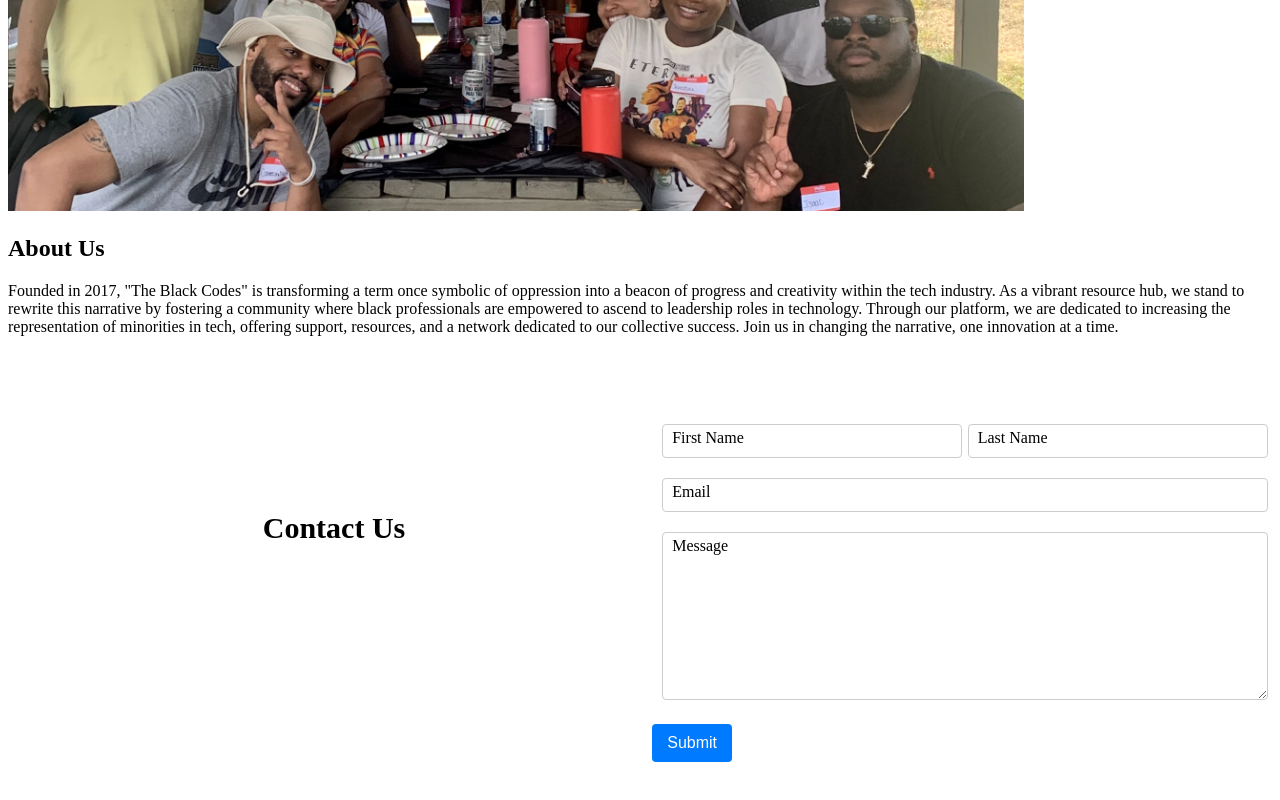
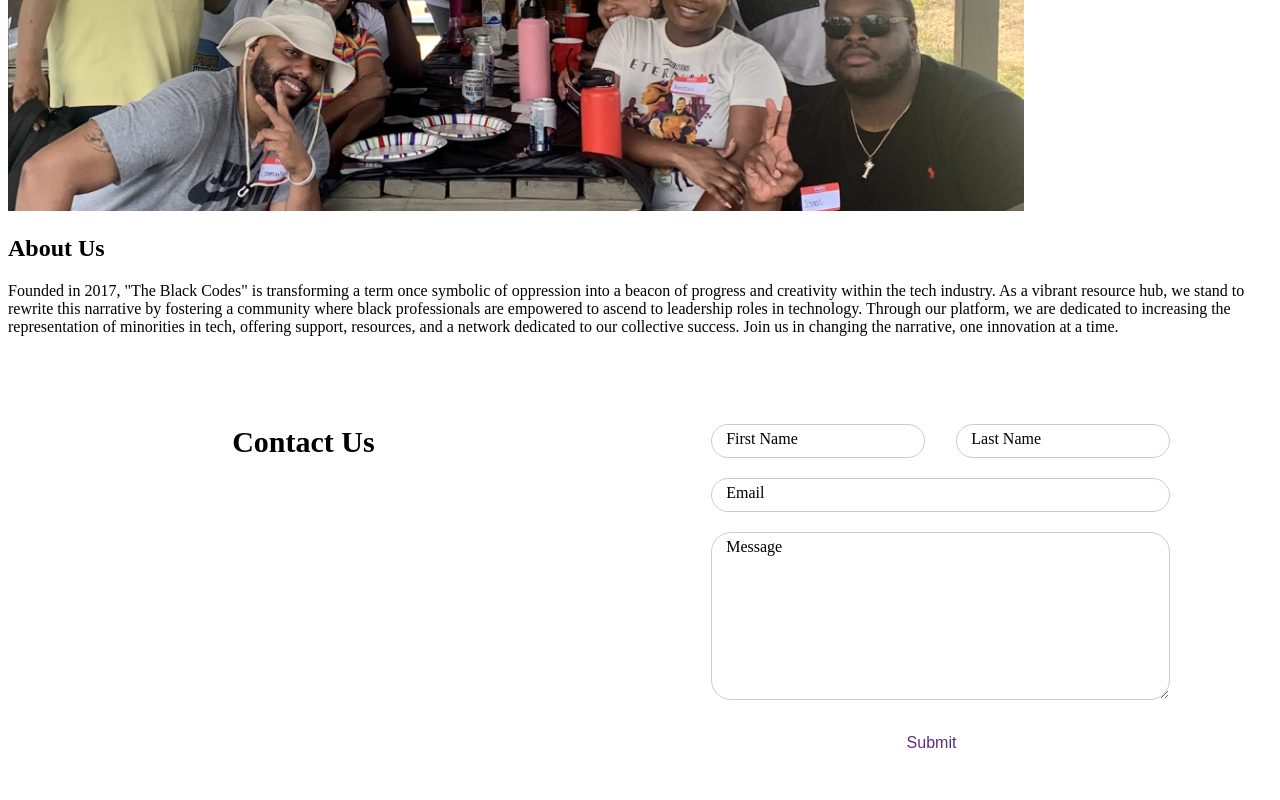
Before and after one commit to The-Black-Codes/the-black-codes-web-app, a React app: page / in a window 1280 px wide. Shown: the part 1873-2673 px from the top of the page. Built offline with nearby package versions, Linux system fonts and the light colour scheme.

Commit message:
finished styling the form component and the section its self

```diff
--- a/src/app/components/ContactUs/ContactUs.css
+++ b/src/app/components/ContactUs/ContactUs.css
@@ -14,7 +14,7 @@
 }
 
 .contact-form-text {
-    font-size: 16px;
+    font-size: 24px;
     line-height: 1.5;
     color: #fff;
 }
@@ -33,6 +33,7 @@
 
 .right-column {
     margin-bottom: 30px;
+    padding-left: 10%;
 }
 
 .left-column .header {
@@ -49,8 +50,8 @@
 .contact-form label {
     pointer-events: none;
     position: absolute;
-    left: 10px;
-    top: -5px;
+    left: 15px;
+    top: -4px;
     padding: 10px;
     color: #000;
 }
@@ -62,9 +63,9 @@
     margin-bottom: 10px;
     margin-left: 10px;
     border: 1px solid #ccc;
-    border-radius: 4px;
+    border-radius: 20px;
     font-size: 14px;
-    width: 100%;
+    width: 80%;
 }
 
 .input-box:focus-within .details {
@@ -78,25 +79,27 @@
 }
 
 .contact-form button {
-    background-color: #007BFF;
-    color: white;
-    padding: 10px 15px;
+    background-color: white;
+    color: #5b2c87;
+    padding: 10px 20px;
+    margin-left: 10px;
+    width: 80%;
     border: none;
-    border-radius: 4px;
+    border-radius: 20px;
     cursor: pointer;
     font-size: 16px;
 }
 
 .contact-form button:hover {
-    background-color: #0056b3;
+    background-color: #5b2c87;
+    color: white;
 }
 
 .row {
     display: flex;
     align-items: center;
-    justify-content: space-between;
 }
 
 .row .input-box {
-    flex-basis: 48%;
+    flex-basis: 44.5%;
 }
```
